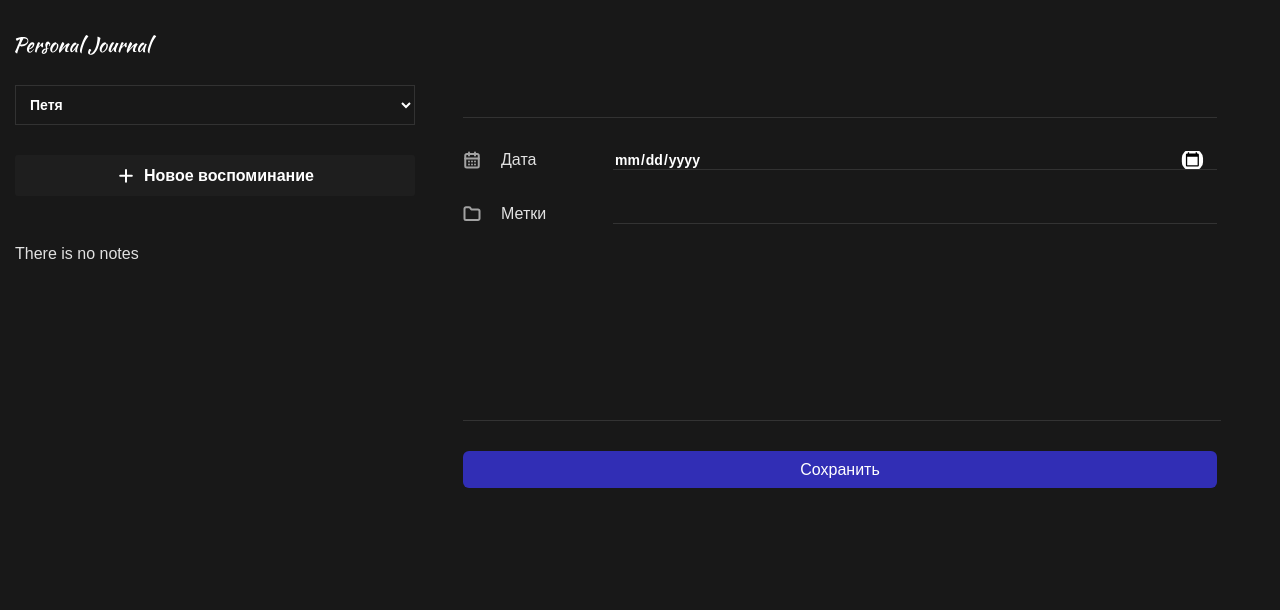
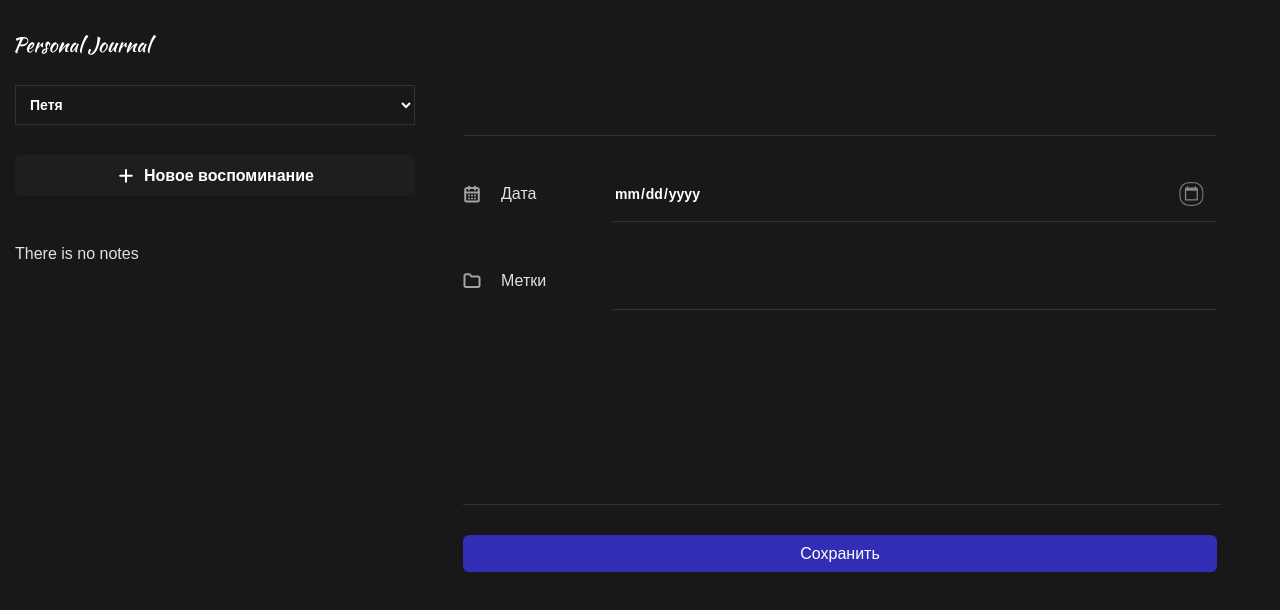
Before and after one commit to ministrov/react-journal, a React app: page / in a window 1280 px wide. Shown: the top 610 px of the page. Built offline with nearby package versions, Linux system fonts and the light colour scheme; the HTML template or start-up script is replaced by a standard one.

Commit message:
fix: fixing input calendar picker properly

```diff
--- a/src/App.jsx
+++ b/src/App.jsx
@@ -1,4 +1,4 @@
-import { useEffect, useReducer, useState } from 'react';
+import { useState } from 'react';
 import { useLocalStorage } from './hooks/use-localstorage.hook';
 import JournalAddButton from './components/JournalAddButton/JournalAddButton';
 import Header from './components/Header/Header';
@@ -35,10 +35,6 @@ function App() {
   const [items, setItems] = useLocalStorage('data');
   const [selectedItem, setSelectedItem] = useState({});
   // const [, dispatchForm] = useReducer(formReducer, INITIAL_STATE);
-
-  useEffect(() => {
-    console.log(items);
-  }, [items]);
 
   const addItem = item => {
     if (!item.id) {
--- a/src/components/Input/Input.module.css
+++ b/src/components/Input/Input.module.css
@@ -1,5 +1,6 @@
 .input {
 	width: 100%;
+	min-height: inherit;
 	font-family: 'Source Sans 3', sans-serif;
 	font-size: 14px;
 	font-style: normal;
@@ -20,9 +21,16 @@
 	background: rgb(68, 6, 6);
 }
 
-::-webkit-calendar-picker-indicator {
-	background-color: #ffffff;
+input[type="date"]::-webkit-calendar-picker-indicator {
+	background-color: transparent;
   cursor: pointer;
+	border: 1px solid #323232;
   border-radius: 8px;
 	transform: scale(1.2) translateX(-13px);
+	filter: invert(0.8);
+	opacity: 0.6;
 }
+
+input[type="date"]::-webkit-calendar-picker-indicator:hover {
+	opacity: 1;
+}
--- a/src/components/JournalForm/JournalForm.module.css
+++ b/src/components/JournalForm/JournalForm.module.css
@@ -7,6 +7,7 @@
 .form-row {
   display: flex;
   align-items: center;
+  min-height: 55px;
 }
 
 .form-label {
```
